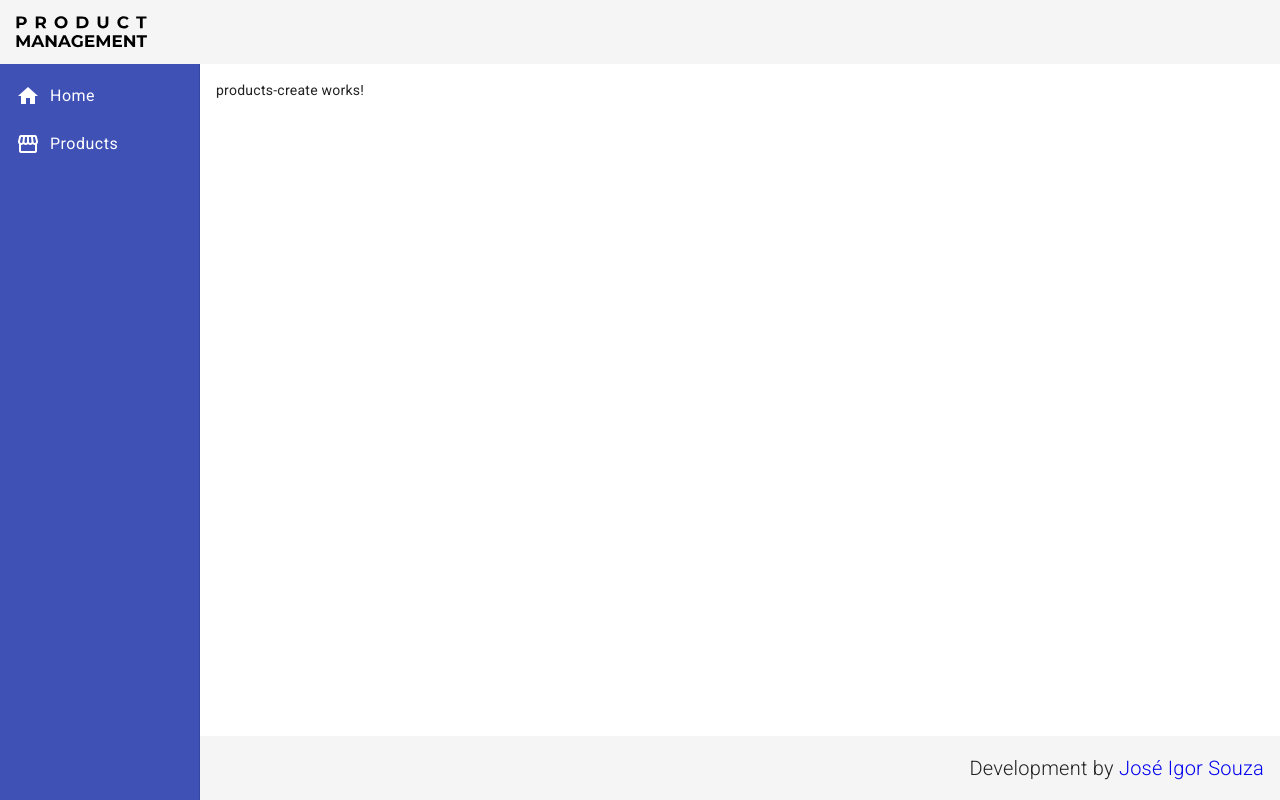
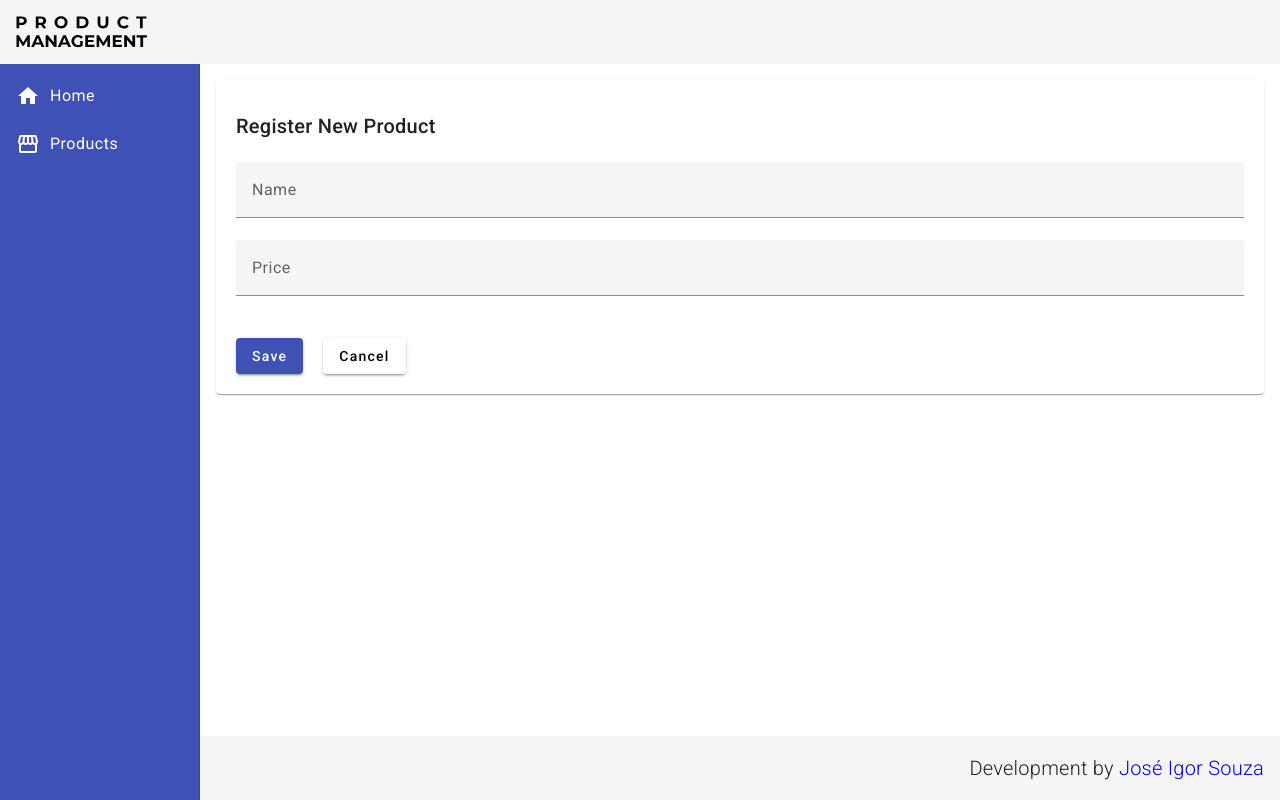
Before and after one commit to igorolivrs/Product-Management-System, an Angular app in the folder Frontend/: page /products/create in a window 1280 px wide. Built offline with nearby package versions, Linux system fonts and the light colour scheme.

Commit message:
Create Products Service

```diff
--- /dev/null
+++ b/Frontend/src/app/components/products/product.model.ts
@@ -0,0 +1,5 @@
+export interface Product {
+    id?: number
+    name: string
+    price: number | null
+}
--- a/Frontend/src/app/components/products/products-create/products-create.component.css
+++ b/Frontend/src/app/components/products/products-create/products-create.component.css
@@ -0,0 +1,20 @@
+mat-card {
+    padding: 20px;
+}
+
+mat-card-title {
+    margin: 10px 0 20px 0;
+}
+
+form {
+    display: flex;
+    flex-direction: column;
+}
+
+.button-container {
+    display: flex;
+}
+
+button {
+    margin: 20px 20px 0 0;
+}
--- a/Frontend/src/app/components/products/products-create/products-create.component.html
+++ b/Frontend/src/app/components/products/products-create/products-create.component.html
@@ -1 +1,21 @@
-<p>products-create works!</p>
+<mat-card>
+    <mat-card-title>Register New Product</mat-card-title>
+    <form action="">
+        <mat-form-field>
+            <input matInput placeholder="Name" [(ngModel)]="product.name" name="name">
+        </mat-form-field>
+        <mat-form-field>
+            <input matInput placeholder="Price" [(ngModel)]="product.price" name="price">
+        </mat-form-field>
+    </form>
+
+    <div class="button-container">
+        <button mat-raised-button color="primary" (click)="createProduct()">
+            Save
+        </button>
+
+        <button mat-raised-button (click)="cancel()">
+            Cancel
+        </button>
+    </div>
+</mat-card>
--- a/Frontend/src/app/components/products/products-create/products-create.component.ts
+++ b/Frontend/src/app/components/products/products-create/products-create.component.ts
@@ -1,4 +1,8 @@
+import { Observable } from 'rxjs';
 import { Component } from '@angular/core';
+import { ProductsService } from '../products.service';
+import { Router } from '@angular/router';
+import { Product } from '../product.model';
 
 @Component({
   selector: 'app-products-create',
@@ -7,4 +11,21 @@ import { Component } from '@angular/core';
 })
 export class ProductsCreateComponent {
 
+  product : Product = {
+    name: '',
+    price: null
+  }
+
+  constructor(private productsService : ProductsService, private router: Router){}
+
+  createProduct(): void {
+    this.productsService.create(this.product).subscribe(() => {
+      this.productsService.showMsg('Product Created!')
+      this.router.navigate(['/products'])
+    })
+  }
+
+  cancel(){
+    this.router.navigate(['/products'])
+  }
 }
--- /dev/null
+++ b/Frontend/src/app/components/products/products.service.ts
@@ -0,0 +1,27 @@
+import { HttpClient } from '@angular/common/http';
+import { Injectable } from '@angular/core';
+import { MatSnackBar } from '@angular/material/snack-bar';
+import { Product } from './product.model';
+import { Observable } from 'rxjs';
+
+@Injectable({
+  providedIn: 'root'
+})
+export class ProductsService {
+
+  baseUrl = "http://localhost:3001/products";
+
+  constructor(private snackbar: MatSnackBar, private http : HttpClient) { }
+
+  showMsg(msg: string): void{
+    this.snackbar.open(msg, 'x', {
+      duration: 3000,
+      horizontalPosition: "right",
+      verticalPosition: "top"
+    })
+  }
+
+  create(product: Product): Observable<Product> {
+    return this.http.post<Product>(this.baseUrl, product)
+  }
+}
--- a/Frontend/src/app/views/products/products.component.html
+++ b/Frontend/src/app/views/products/products.component.html
@@ -1 +1,3 @@
-<p>products works!</p>
+<button mat-raised-button (click)="navigateToProductCreate()">
+    New Product
+</button>
--- a/Frontend/src/app/views/products/products.component.ts
+++ b/Frontend/src/app/views/products/products.component.ts
@@ -1,4 +1,5 @@
 import { Component } from '@angular/core';
+import { Router } from '@angular/router';
 
 @Component({
   selector: 'app-products',
@@ -7,4 +8,12 @@ import { Component } from '@angular/core';
 })
 export class ProductsComponent {
 
+
+  constructor(private router: Router) {
+
+  }
+  navigateToProductCreate(): void {
+    this.router.navigate(['/products/create'])
+  }
+
 }
```
Also changed, not shown: Frontend/src/app/app.module.ts (+23 -6 lines), 1 other file (tests, documents, lock files or other folders).
